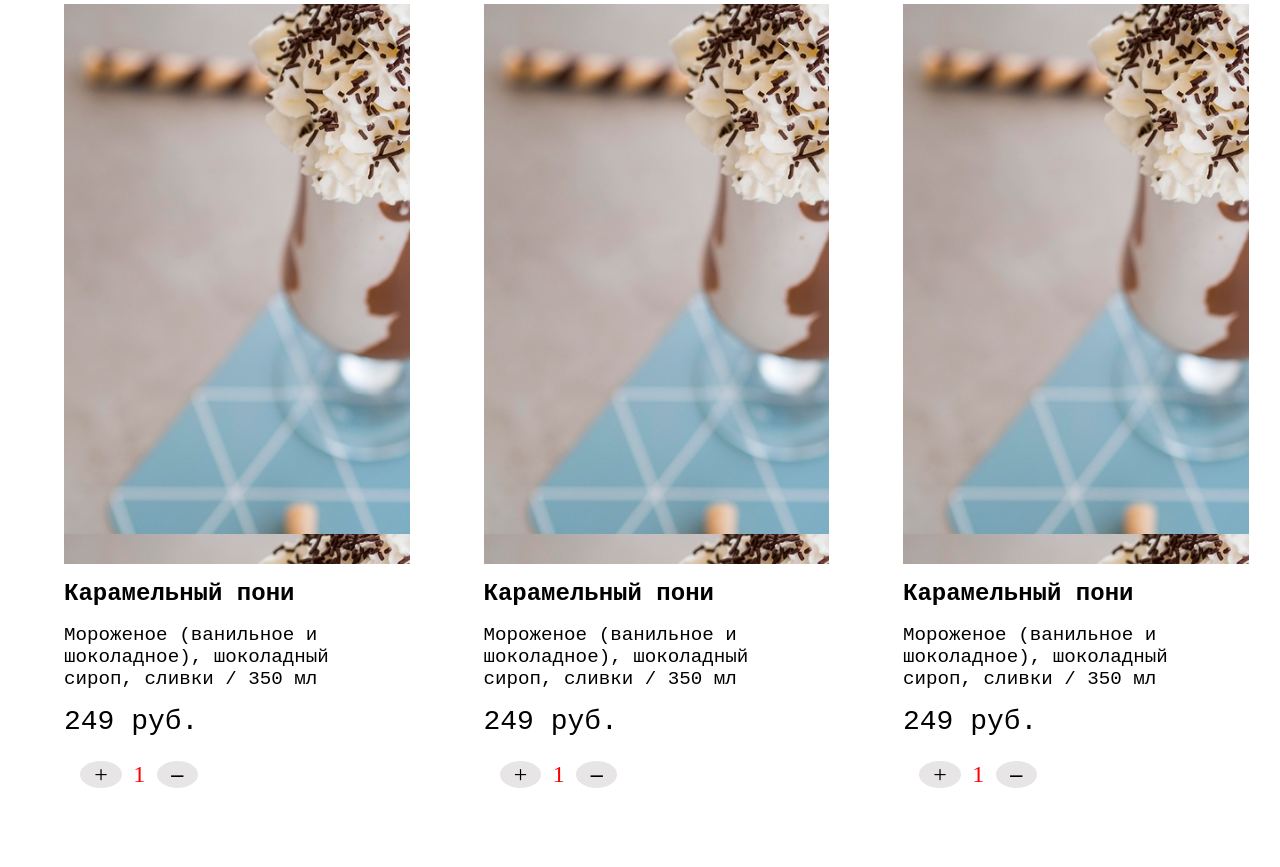
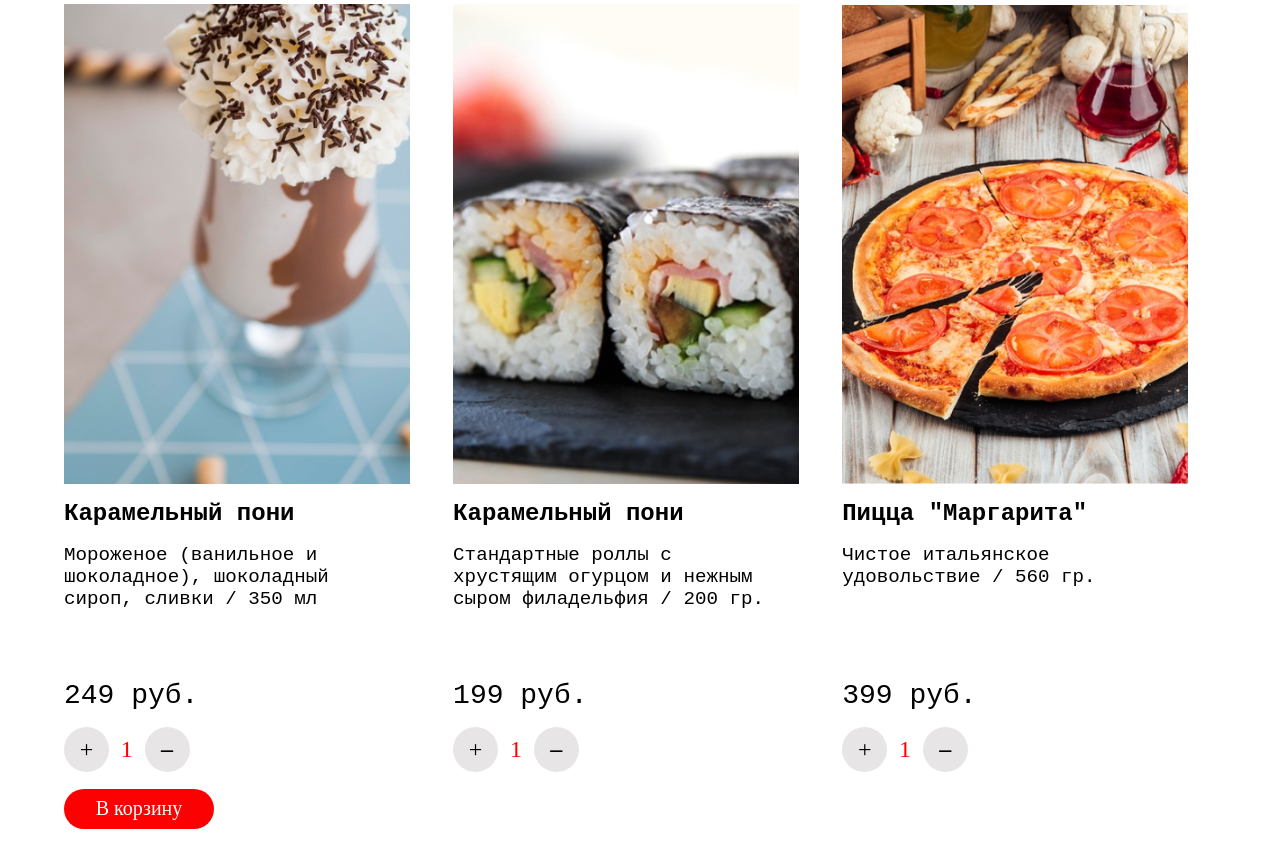
Before and after one commit to MoisGames/landing_pages_pizza, a plain HTML site: page first_landing_page.html in a window 1280 px wide. Shown: the part 1011-1878 px from the top of the page. Drawn offline with Linux system fonts and the light colour scheme.

Commit message:
add button basket v.0.23

```diff
--- a/css/style.css
+++ b/css/style.css
@@ -107,7 +107,7 @@ header {
 .grocery_card {
     display: block;
     width: 27%;
-    margin: 0 7.5% 5% 0;
+    margin: 0 5% 5% 0;
 
 }
 .name_grocery {
@@ -123,6 +123,7 @@ header {
     font-family: 'Courier New', Courier, monospace;
     font-weight: normal ;
     margin: 0 0 5% 0;
+    height: 15vh;
 }
 .price {
     display: block;
@@ -133,23 +134,23 @@ header {
     font-weight: 300;
 }
 .button_counter_product {
-    margin: 5%;
-    height: 10%;
+    margin: 5% 5% 5% 0;
+    height: 15%;
 }
 #buttonCountPlus {
     display: inline-block;
     background-color: rgb(231, 229, 229);
     border:none;
     border-radius: 100%;
-    width: 14%;
-    height: 100%;
+    width: 45px;
+    height: 45px;
     text-align: center;
     cursor: pointer;
     font-size: 150%;
 
 }
 #buttonCountPlus[value="+"] {
-    filter: blur(0.5px);
+    filter: blur(0.4px);
 }
 #buttonCountPlus:hover {
     font-weight: 900;
@@ -167,8 +168,8 @@ header {
     background-color: rgb(231, 229, 229);
     border:none;
     border-radius: 100%;
-    width: 14%;
-    height: 100%;
+    width: 45px;
+    height: 45px;
     text-align: center;
     cursor: pointer;
     font-size: 150%;
@@ -176,7 +177,7 @@ header {
 
 }
 #buttonCountMinus[value="–"] {
-    filter: blur(0.5px);
+    filter: blur(0.4px);
 }
 #buttonCountMinus:hover {
     font-weight: 900;
@@ -185,8 +186,10 @@ header {
 .img_grocery {
     display: block;
     width: 27vw;
-    height: 70vh;
+    height: 60vh;
     margin-right: auto;
+    background-size: cover;
+    background-position: center;
 }
 #img_caramel_ponycard {
     background-color: antiquewhite;
@@ -225,3 +228,25 @@ header {
     background-image: url('../images/img_standart_rolls2.png');
     animation: fadeIn 0.5s;
 }
+#img_pizza_margarita {
+    background-color: antiquewhite;
+    background-image: url('../images/img_pizza_margarita2.png');
+}
+#img_pizza_margarita:hover {
+    background-color: antiquewhite;
+    background-image: url('../images/img_pizza_margarita.jpg');
+    animation: fadeIn 0.5s;
+}
+.add_product {
+    display: inline-block;
+    background-color: rgb(252, 1, 1);
+    color: rgb(255, 255, 255);
+    width: 150px;
+    height: 40px;
+    text-align: center;
+    vertical-align: bottom;
+    border-radius: 20px;
+    font-size: 125%;
+    border: 5%;
+    padding: 1% 2%;
+}
--- a/first_landing_page.html
+++ b/first_landing_page.html
@@ -67,13 +67,16 @@
                     <div id="buttonCountNumber">1</div>
                     <input type="button" id="buttonCountMinus" value="–">
                 </div>
+                <button class="add_product" name="add_product_caramel_ponycard" onclick="">
+                    В корзину
+                </button>
     </div>
     <div class="grocery_card">
-        <a class="img_grocery" id="img_caramel_ponycard"></a>
+        <a class="img_grocery" id="img_standart_rolls"></a>
                 <p class="name_grocery">Карамельный пони</p>
-                <p class="description_grocery">Мороженое (ванильное и шоколадное),
-                    шоколадный сироп, сливки / 350 мл</p>
-                <p class="price">249 руб.</p>
+                <p class="description_grocery">Стандартные роллы c хрустящим огурцом и
+                    нежным сыром филадельфия / 200 гр.</p>
+                <p class="price">199 руб.</p>
                     <div class="button_counter_product">
                         <input type="button" id="buttonCountPlus" value="+">
                         <div id="buttonCountNumber">1</div>
@@ -81,11 +84,10 @@
                     </div>
         </div>
         <div class="grocery_card">
-            <a class="img_grocery" id="img_caramel_ponycard"></a>
-                    <p class="name_grocery">Карамельный пони</p>
-                    <p class="description_grocery">Мороженое (ванильное и шоколадное),
-                        шоколадный сироп, сливки / 350 мл</p>
-                    <p class="price">249 руб.</p>
+            <a class="img_grocery" id="img_pizza_margarita"></a>
+                    <p class="name_grocery">Пицца "Маргарита"</p>
+                    <p class="description_grocery">Чистое итальянское удовольствие / 560 гр.</p>
+                    <p class="price">399 руб.</p>
                         <div class="button_counter_product">
                             <input type="button" id="buttonCountPlus" value="+">
                             <div id="buttonCountNumber">1</div>
```
